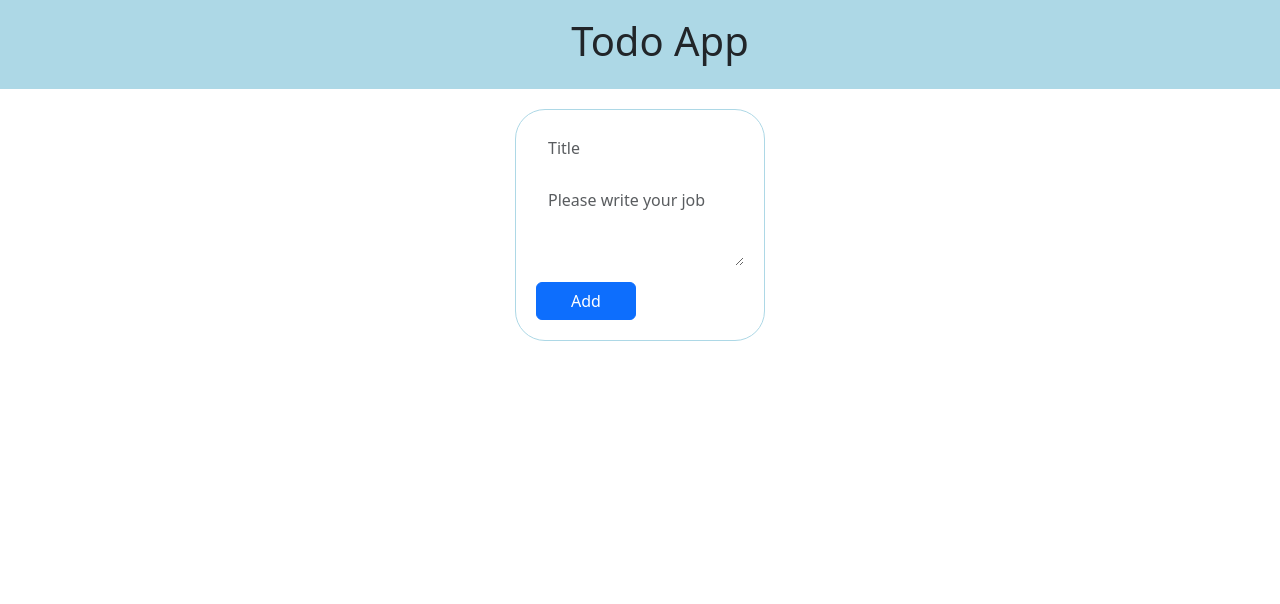
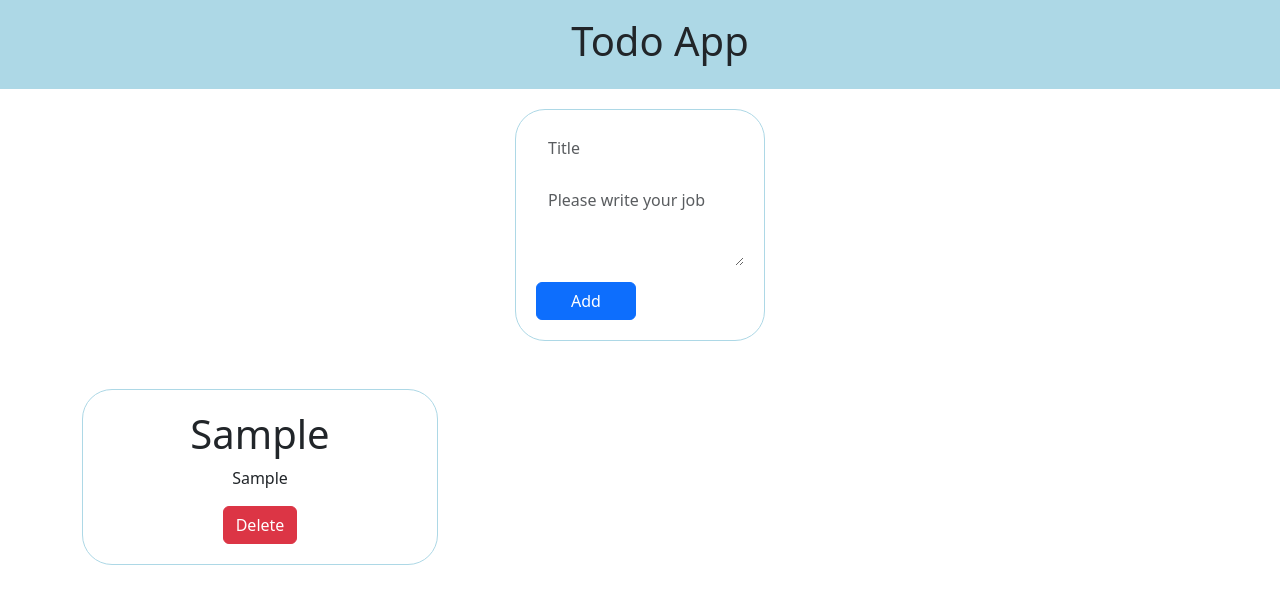
Before and after one commit to furkansylu97/React-Hooks-Bootstrap, a React (Vite) app in the folder TodoProject/: page / in a window 1280 px wide. Both pictures are taken after typing "Sample", "Sample" into the empty fields and a click on the button "Add". Shown: the top 604 px of the page. Built offline with nearby package versions, Linux system fonts and the light colour scheme; some icons are missing.

Commit message:
Task adding and deleting actions were performed

```diff
--- a/TodoProject/src/App.css
+++ b/TodoProject/src/App.css
@@ -35,3 +35,11 @@
 .TodoButton {
   width: 100px;
 }
+
+.ContentWrapper {
+  border: 1px solid lightblue;
+  border-radius: 30px;
+  min-width: 250px;
+  text-align: center;
+  padding: 20px;
+}
--- a/TodoProject/src/App.jsx
+++ b/TodoProject/src/App.jsx
@@ -1,19 +1,47 @@
-import './App.css'
-import { CreateTask } from './components/CreateTask'
-import Header from './components/Header'
+import "./App.css";
+import { CreateTask } from "./components/CreateTask";
+import Header from "./components/Header";
+import { Task } from "./components/Task";
+import { useState } from "react";
 
 function App() {
+  const [tasks, setTasks] = useState([]);
 
   const addTask = (newTask) => {
-    console.log(newTask);
-  }
+    setTasks((prevTask) => {
+      return [...prevTask, newTask];
+    });
+  };
+
+  const deleteTask = (id) => {
+    setTasks((prevTask) => {
+      return prevTask.filter((tasksItem, index) => {
+        return index !== id;
+      });
+    });
+  };
 
   return (
     <>
-     <Header />
-     <CreateTask onAdd={addTask} />
+      <Header />
+      <CreateTask onAdd={addTask} />
+      <div className="container">
+        <div className="row my-5">
+          {tasks.map((tasksItem, index) => {
+            return (
+              <Task
+                key={index}
+                id={index}
+                title={tasksItem.title}
+                content={tasksItem.content}
+                onDelete={deleteTask}
+              />
+            );
+          })}
+        </div>
+      </div>
     </>
-  )
+  );
 }
 
-export default App
+export default App;
--- /dev/null
+++ b/TodoProject/src/components/Task.jsx
@@ -0,0 +1,18 @@
+import React from 'react'
+
+export const Task = (props) => {
+
+const deleteClick = () => {
+    props.onDelete(props.id)
+}
+
+  return (
+    <div className='col-md-4 mb-4'>
+        <div className='ContentWrapper'>
+            <h1>{props.title}</h1>
+            <p>{props.content}</p>
+            <button className='btn btn-danger' onClick={deleteClick}>Delete</button>
+        </div>
+    </div>
+  )
+}
```
